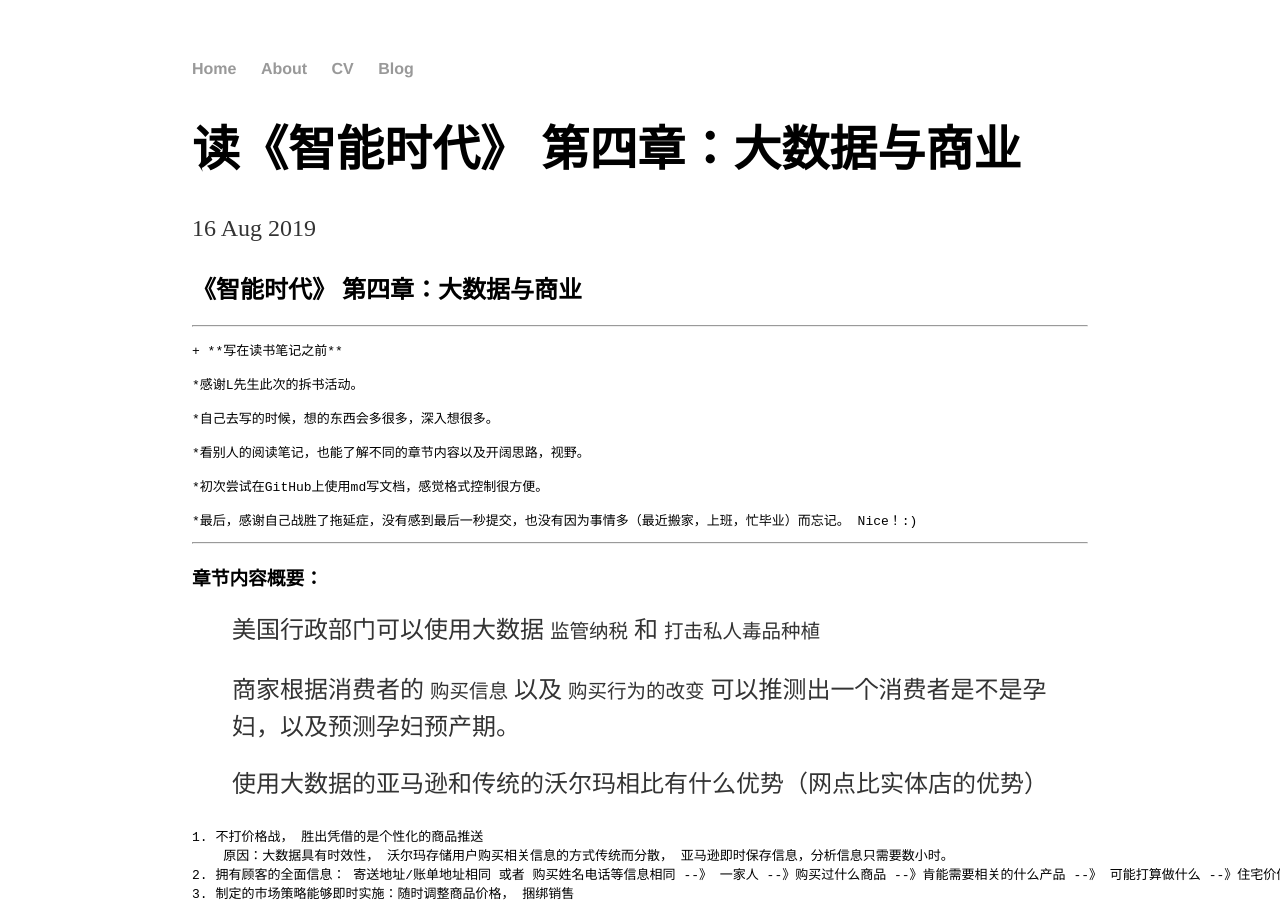
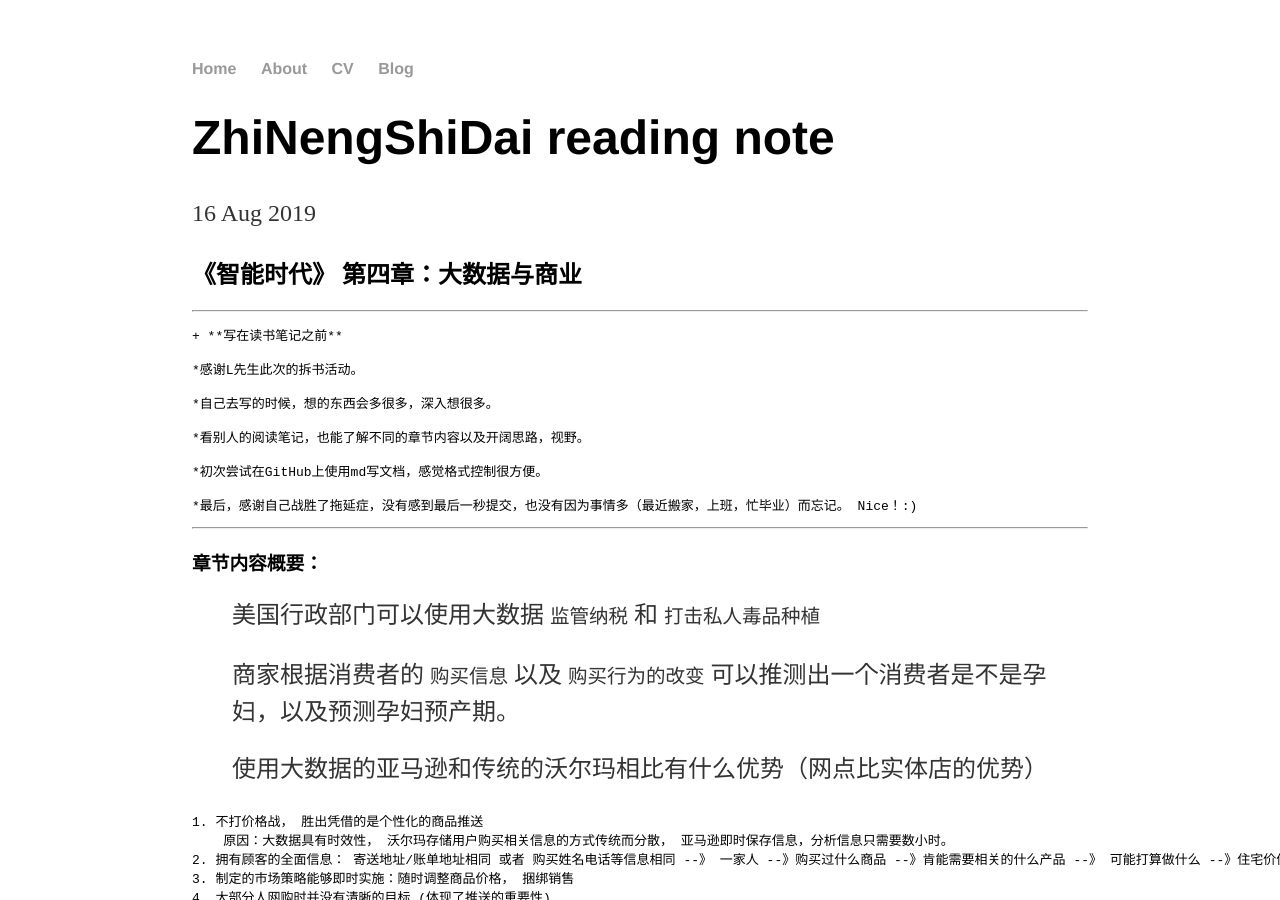
Before and after one commit to yifeizuo/yifeizuo.github.io, a Jekyll site: the page built from _posts/2019-08-16-readingNote.md, in a window 1280 px wide and 900 px high. Built offline with Jekyll 4.4.1, drawn with Linux system fonts in a browser that asks for light colours.

Commit message:
Update and rename 2019-08-16-智能时代-readingNote.md to 2019-08-16-readingNote.md

```diff
--- a/_posts/2019-08-16-智能时代-readingNote.md
+++ b/_posts/2019-08-16-readingNote.md
@@ -1,6 +1,6 @@
 ---
 layout: post
-title: "读《智能时代》 第四章：大数据与商业"
+title: "ZhiNengShiDai reading note"
 date: 2019-08-16
 ---
 
```
